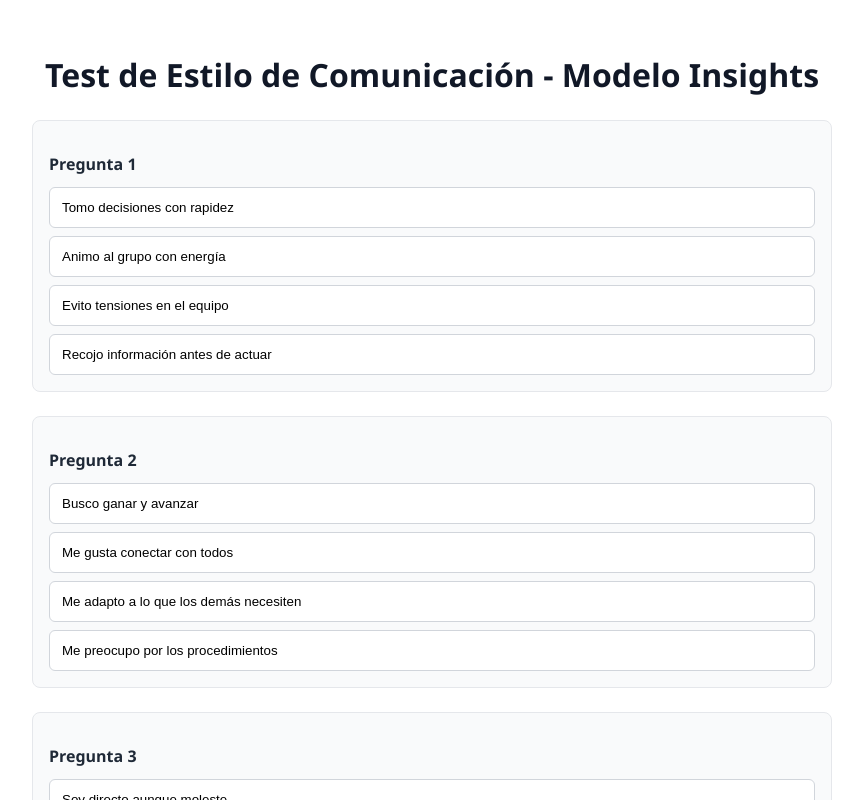
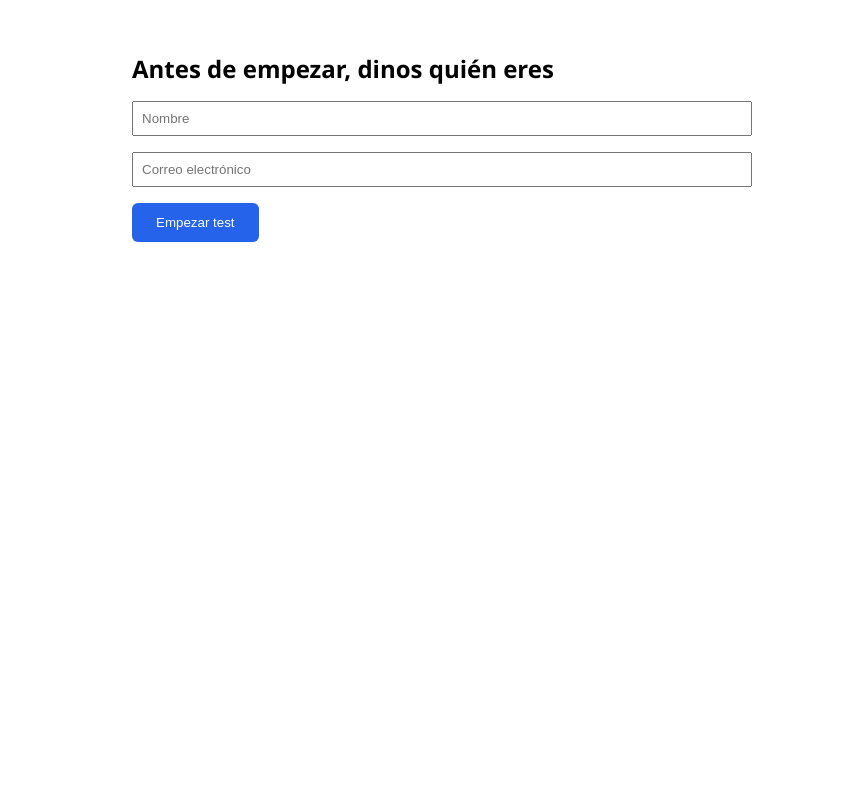
Before and after one commit to Jaco191/insight-test, a React (Create React App) app: page / in a window 1280 px wide. Shown: the top 800 px of the page, without its empty margins (208-1071 px from the left). Built offline with nearby package versions, Linux system fonts and the light colour scheme.

Commit message:
Añadido formulario inicial, barra de progreso y perfil combinado

```diff
--- a/src/InsightsTest.js
+++ b/src/InsightsTest.js
@@ -46,6 +46,8 @@
 export default function InsightsTest() {
   const [answers, setAnswers] = useState(Array(questions.length).fill(null));
   const [result, setResult] = useState(null);
+  const [userInfo, setUserInfo] = useState({ nombre: "", email: "" });
+  const [started, setStarted] = useState(false);
 
   const handleAnswer = (questionIndex, color) => {
     const newAnswers = [...answers];
@@ -58,8 +60,12 @@
       if (color) acc[color] = (acc[color] || 0) + 1;
       return acc;
     }, {});
+    const total = Object.values(counts).reduce((a, b) => a + b, 0);
+    const percentages = Object.fromEntries(
+      Object.entries(counts).map(([color, count]) => [color, ((count / total) * 100).toFixed(1)])
+    );
     const dominantColor = Object.entries(counts).sort((a, b) => b[1] - a[1])[0][0];
-    setResult({ dominantColor, counts });
+    setResult({ dominantColor, counts, percentages });
   };
 
   const downloadPDF = () => {
@@ -67,21 +73,61 @@
     doc.setFontSize(16);
     doc.text("Resultados del Test Insights", 20, 20);
     doc.setFontSize(12);
-    doc.text(`Color predominante: ${result.dominantColor}`, 20, 40);
-    doc.text(colorDescriptions[result.dominantColor], 20, 50, { maxWidth: 170 });
+    doc.text(`Nombre: ${userInfo.nombre}`, 20, 30);
+    doc.text(`Email: ${userInfo.email}`, 20, 40);
+    doc.text(`Color predominante: ${result.dominantColor}`, 20, 50);
+    doc.text(colorDescriptions[result.dominantColor], 20, 60, { maxWidth: 170 });
     let y = 90;
-    Object.entries(result.counts).forEach(([color, count]) => {
-      doc.text(`${color}: ${count} respuestas`, 20, y);
+    Object.entries(result.percentages).forEach(([color, percent]) => {
+      doc.text(`${color}: ${percent}%`, 20, y);
       y += 10;
     });
     doc.save("resultado-insights.pdf");
   };
 
+  if (!started) {
+    return (
+      <div style={{ padding: '2rem', maxWidth: '600px', margin: '0 auto', fontFamily: 'Segoe UI, sans-serif' }}>
+        <h2 style={{ fontSize: '1.5rem', fontWeight: '600', marginBottom: '1rem' }}>Antes de empezar, dinos quién eres</h2>
+        <input
+          type="text"
+          placeholder="Nombre"
+          value={userInfo.nombre}
+          onChange={(e) => setUserInfo({ ...userInfo, nombre: e.target.value })}
+          style={{ display: 'block', marginBottom: '1rem', padding: '0.5rem', width: '100%' }}
+        />
+        <input
+          type="email"
+          placeholder="Correo electrónico"
+          value={userInfo.email}
+          onChange={(e) => setUserInfo({ ...userInfo, email: e.target.value })}
+          style={{ display: 'block', marginBottom: '1rem', padding: '0.5rem', width: '100%' }}
+        />
+        <button
+          onClick={() => userInfo.nombre && userInfo.email && setStarted(true)}
+          style={{ padding: '0.75rem 1.5rem', backgroundColor: '#2563eb', color: 'white', border: 'none', borderRadius: '6px', cursor: 'pointer' }}
+        >
+          Empezar test
+        </button>
+      </div>
+    );
+  }
+
+  const progress = Math.round((answers.filter(Boolean).length / questions.length) * 100);
+
   return (
     <div style={{ padding: '2rem', maxWidth: '800px', margin: '0 auto', fontFamily: 'Segoe UI, sans-serif', color: '#1f2937' }}>
-      <h1 style={{ fontSize: '2rem', fontWeight: '700', marginBottom: '1.5rem', textAlign: 'center', color: '#111827' }}>
+      <h1 style={{ fontSize: '2rem', fontWeight: '700', marginBottom: '1rem', textAlign: 'center', color: '#111827' }}>
         Test de Estilo de Comunicación - Modelo Insights
       </h1>
+
+      <div style={{ marginBottom: '2rem' }}>
+        <label style={{ fontWeight: '500' }}>Progreso: {progress}%</label>
+        <div style={{ backgroundColor: '#e5e7eb', height: '10px', borderRadius: '5px', overflow: 'hidden' }}>
+          <div style={{ width: `${progress}%`, backgroundColor: '#2563eb', height: '100%' }}></div>
+        </div>
+      </div>
+
       {questions.map((q, i) => (
         <div key={q.id} style={{ border: '1px solid #e5e7eb', borderRadius: '8px', padding: '1rem', marginBottom: '1.5rem', backgroundColor: '#f9fafb' }}>
           <p style={{ fontWeight: '600', marginBottom: '0.75rem' }}>Pregunta {i + 1}</p>
@@ -107,6 +153,7 @@
           </div>
         </div>
       ))}
+
       <div style={{ marginTop: '2rem', textAlign: 'center' }}>
         <button
           onClick={calculateResult}
@@ -134,8 +181,8 @@
           </p>
           <p style={{ fontStyle: 'italic', marginBottom: '1rem', color: '#374151' }}>{colorDescriptions[result.dominantColor]}</p>
           <ul style={{ marginBottom: '1rem' }}>
-            {Object.entries(result.counts).map(([color, count]) => (
-              <li key={color}>{color}: {count} respuestas</li>
+            {Object.entries(result.percentages).map(([color, percent]) => (
+              <li key={color}>{color}: {percent}%</li>
             ))}
           </ul>
           <div style={{ textAlign: 'center' }}>
```
